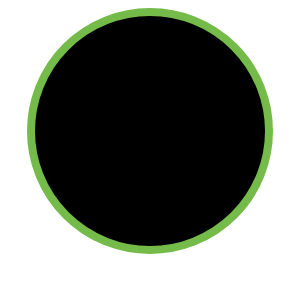
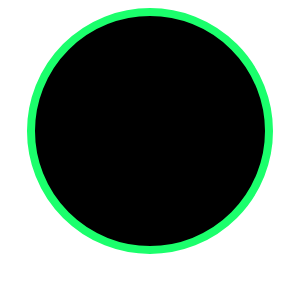
Before and after one commit to KeysiJones/Jcam, an Electron app: page index.html in a window 300 px wide. Drawn offline with Linux system fonts and the light colour scheme.

Commit message:
feat: change border color to green

```diff
--- a/styles.css
+++ b/styles.css
@@ -6,7 +6,7 @@ div#div-video {
   height: 230px;
   background: black;
   overflow: hidden;
-  border: 8px solid #74bb49;
+  border: 8px solid #1bff6c;
   justify-content: center;
 }
 
```
